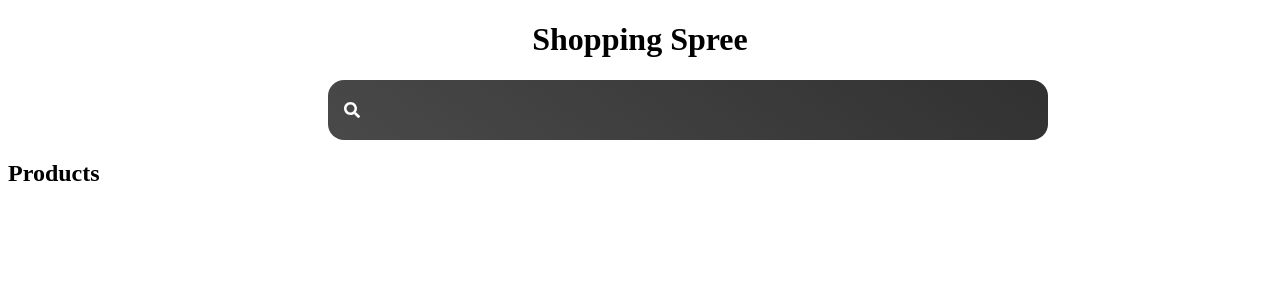
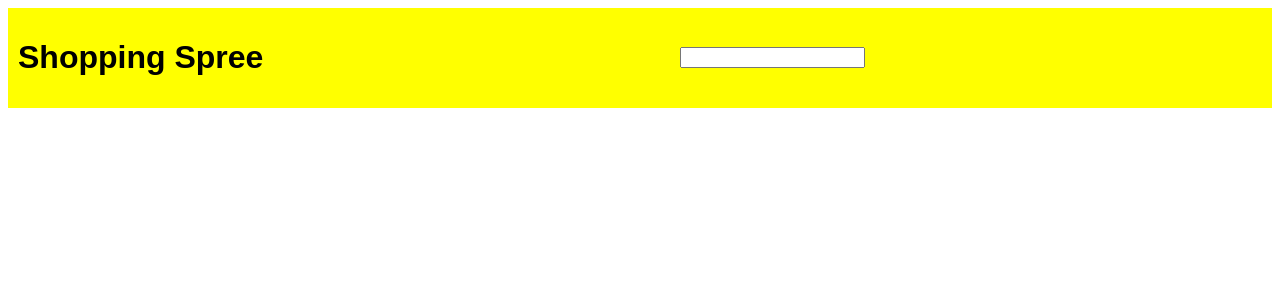
Before and after one commit to TienNguyen93/shopping, a React (Create React App) app in the folder client/: page / in a window 1280 px wide. Shown: the top 300 px of the page. Built offline with nearby package versions, Linux system fonts and the light colour scheme.

Commit message:
center h1 & search bar

```diff
--- a/client/src/App.css
+++ b/client/src/App.css
@@ -1,5 +1,16 @@
 .App {
-    min-height: 100vh;
+    display: flex;
+    flex-direction: column;
+    /* justify-content: center; */
+    /* align-items: center;  */
+    font-family: 'Monsterrat', sans-serif;
+}
+
+.header-container {
+    display: flex;
+    flex-direction: row;
+    background-color: yellow;
+    align-items: center;
 }
 
 .search-form {
@@ -14,7 +25,6 @@
     padding: 1rem 3rem;
     border-radius: 1rem;
     outline: none;
-    width: 100%;
 }
 
 .search-form svg {
--- a/client/src/App.js
+++ b/client/src/App.js
@@ -36,17 +36,15 @@ const App = () => {
     setSearch(event.target.value)
   }
 
-  const svg = {
-    position: 'absolute',
-    top: '50%',
-    left: '0%',
-    transform: 'translate(100%, -50%)',
-    color: 'red'
-  }
-
   return (
     <div className="App">
-      <h1 style={{textAlign: 'center'}}>Shopping Spree</h1>
+      <div className="header-container">
+            <h1 style={{padding: '10px'}}>Shopping Spree</h1>
+            <form style={{display: 'inline-block', marginLeft: 'auto', marginRight: 'auto'}}>
+                <input type="text"/>
+            </form>
+      </div>
+
 
       {/* <form className="search-form" onSubmit={getSearch}>
         <div className="search-inputs">
@@ -56,14 +54,16 @@ const App = () => {
           </div>
         </div>
       </form> */}
-      <form className="search-form">
+      {/* <form className="search-form">
         <div>
           <FaSearch />
           <input type="text"/>
         </div>
-      </form>
+      </form> */}
+      {/* <div>
+        <h2>Products</h2>
+      </div> */}
 
-      <h2>Products</h2>
       {/* <div className="products">
         {products.map(product => (
           <Product key={product.food.label} product={product.food} />
--- a/client/src/index.js
+++ b/client/src/index.js
@@ -1,5 +1,6 @@
 import React from 'react';
 import ReactDOM from 'react-dom/client';
 import App from './App';
+// import './index.css'
 
 ReactDOM.createRoot(document.getElementById('root')).render(<App />);
```
